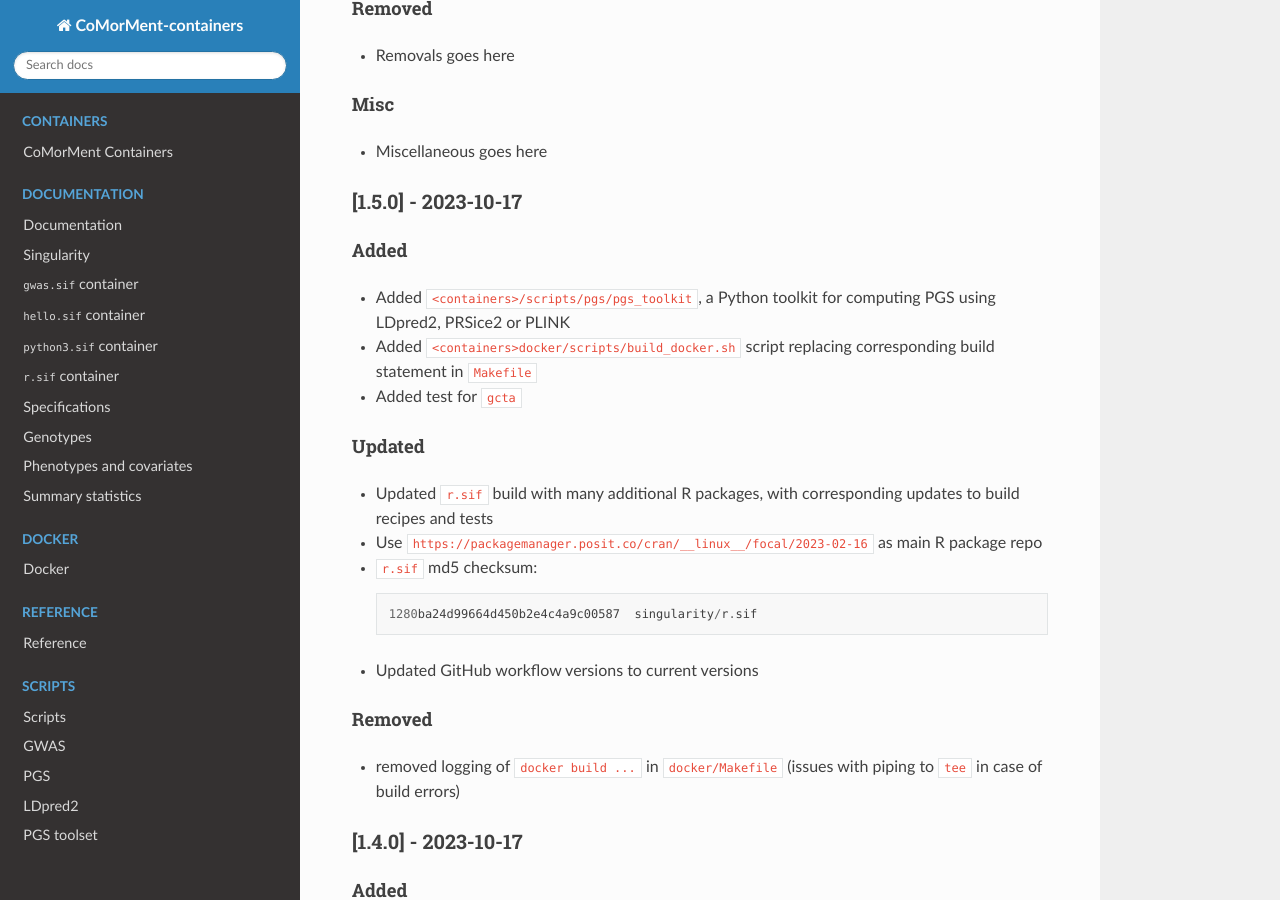
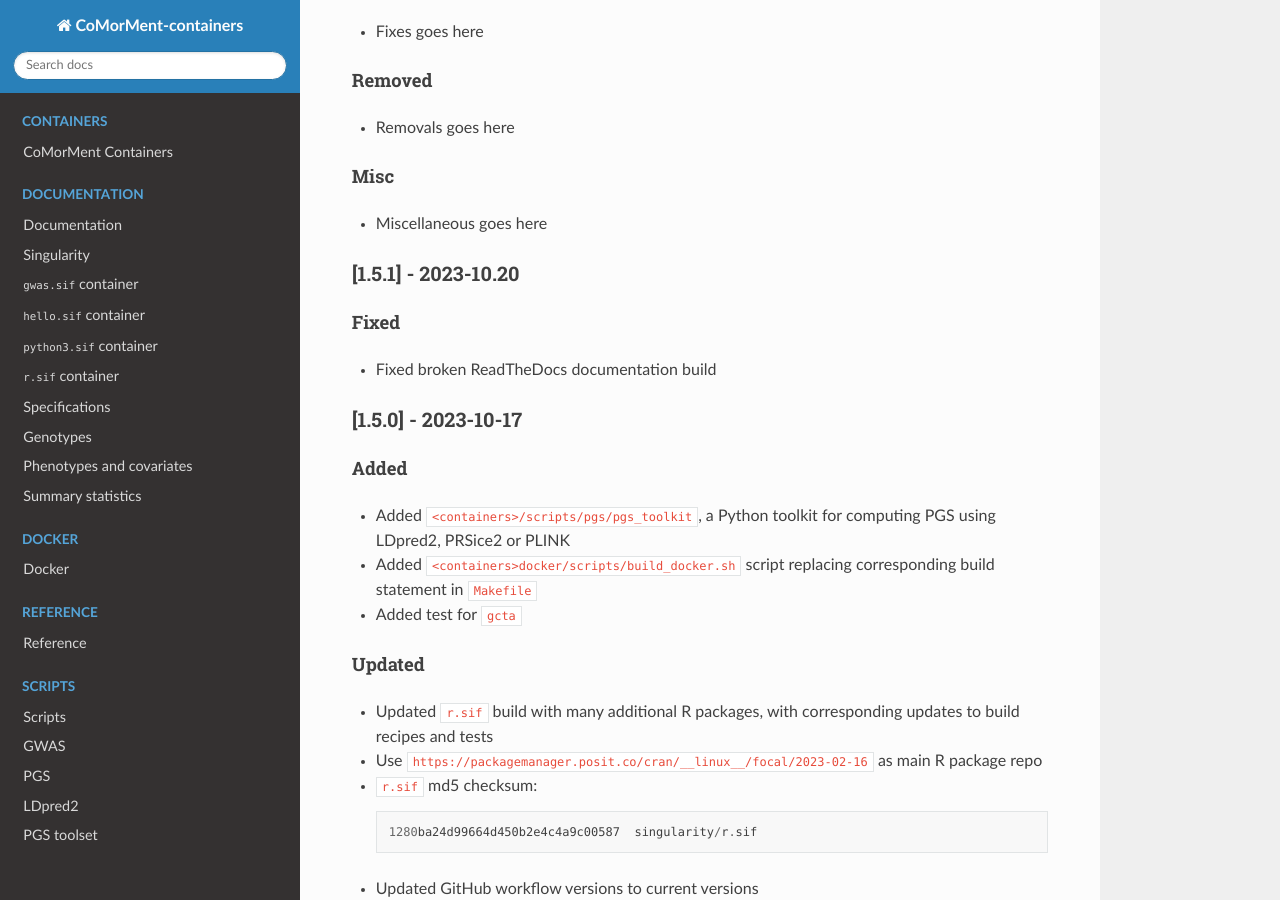
Before and after one commit to comorment/containers, a Sphinx documentation site: the page built from sphinx-docs/source/index.rst, in a window 1280 px wide and 900 px high, scrolled down 14982 px. Built offline with Sphinx 7.4.7 and the Read the Docs theme 2.0.0, drawn with Linux system fonts in a browser that asks for light colours; some of the changed text lies outside the part shown.

Commit message:
Docs builds are failing on readthedocs.io Fixes #207

```diff
--- a/CHANGELOG.md
+++ b/CHANGELOG.md
@@ -38,6 +38,12 @@
 ### Misc
 
 * Miscellaneous goes here
+
+## [1.5.1] - 2023-10.20
+
+### Fixed
+
+* Fixed broken ReadTheDocs documentation build
 
 ## [1.5.0] - 2023-10-17
 
--- a/sphinx-docs/source/environment.yml
+++ b/sphinx-docs/source/environment.yml
@@ -3,7 +3,7 @@
   - conda-forge
   - defaults
 dependencies:
-  - python=3.8
+  - python=3.11
   - sphinx
   - sphinx_rtd_theme
   - sphinx-design
--- a/version/version.py
+++ b/version/version.py
@@ -2,7 +2,7 @@
 _MINOR = "5"
 # On main and in a nightly release the patch should be one ahead of the last
 # released build.
-_PATCH = "0"
+_PATCH = "1"
 # This is mainly for nightly builds which have the suffix ".dev$DATE". See
 # https://semver.org/#is-v123-a-semantic-version for the semantics.
 _SUFFIX = ""
```
Also changed, not shown: .readthedocs.yml.
